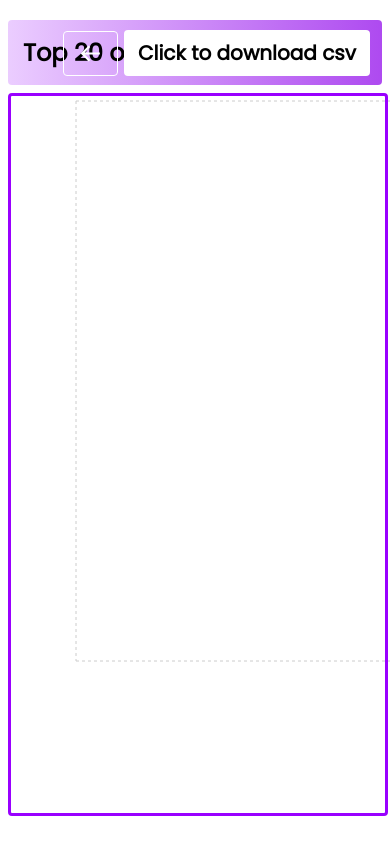
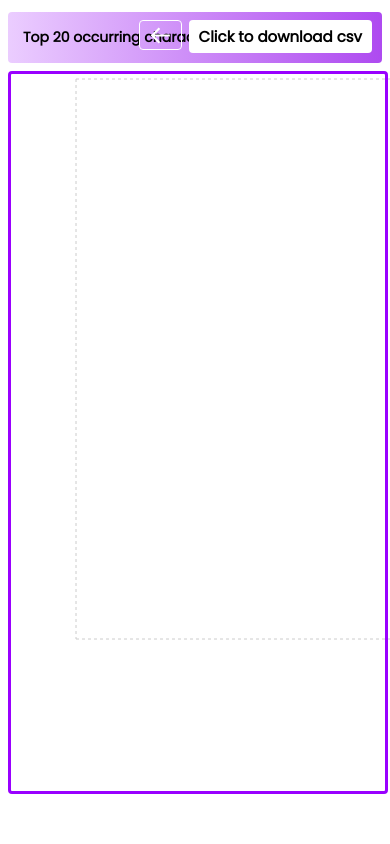
Before and after one commit to mri12-2003/ttt-assignment, a React app: page /Home in a window 390 px wide. Shown: the top 844 px of the page. Built offline with nearby package versions, Linux system fonts and the light colour scheme; no server answers.

Commit message:
Add files via upload

```diff
--- a/Home.module.css
+++ b/Home.module.css
@@ -53,3 +53,27 @@ h2 {
   background-color: #fff;
   color: black;
 }
+
+/* ***************************media query ****** */
+@media screen and (max-width: 600px) {
+  h2 {
+    font-size: 14px;
+  }
+
+  .prv {
+    position: absolute;
+    top: 20px;
+    /* margin-right: 2px; */
+    padding: 5px 8px;
+    right: 13rem;
+    height: 30px;
+  }
+
+  .btn {
+    font-size: 15px;
+    padding: 5px 10px;
+
+    top: 20px;
+    right: 18px;
+  }
+}
```
